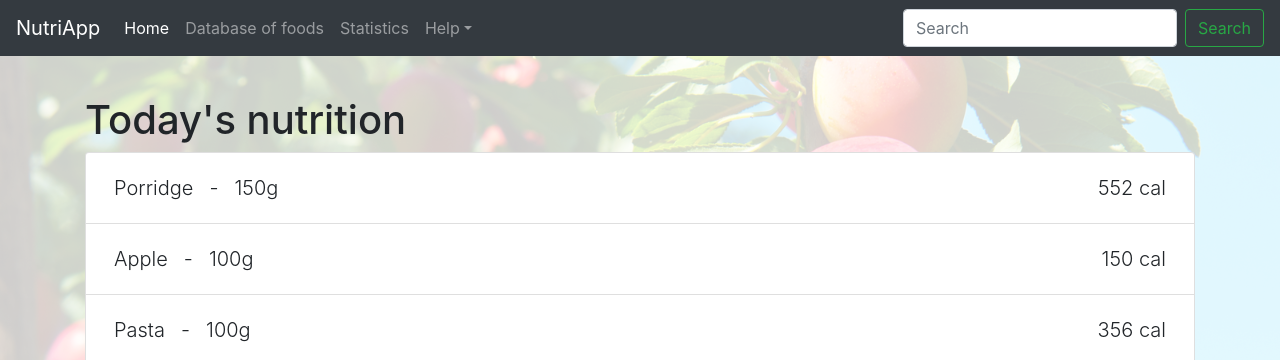
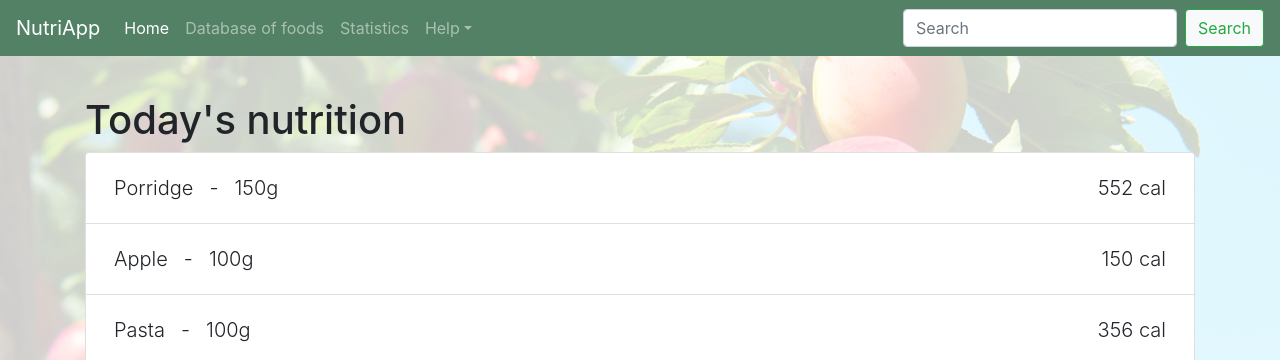
Before and after one commit to evmcodi/PracticalPythonData-CentricDevelopment-MilestoneProject3, a Flask app: page / in a window 1280 px wide. Shown: the top 360 px of the page. Run offline with Flask 2, Linux system fonts and the light colour scheme; some libraries are stand-ins or nearby versions.

Commit message:
feat: Change bootstrap theming to a green primary background.

```diff
--- a/static/css/style.css
+++ b/static/css/style.css
@@ -1,4 +1,8 @@
 body {
     /* Fix bootstrap navbar fixed-top covering up main content. */
     padding-top: 5rem;
-  }
+}
+
+.bg-primary {
+    background-color: #528165 !important;
+}
--- a/templates/base.html
+++ b/templates/base.html
@@ -25,7 +25,7 @@
 
 <body>
     <nav class="navbar navbar-default"></nav> <!-- Dummy nav bar -->
-    <nav class="navbar navbar-expand-md navbar-dark bg-dark fixed-top">
+    <nav class="navbar navbar-expand-md navbar-dark bg-primary fixed-top">
         <a class="navbar-brand" href="#">NutriApp</a>
         <button class="navbar-toggler" type="button" data-toggle="collapse" data-target="#navbarsExampleDefault"
             aria-controls="navbarsExampleDefault" aria-expanded="false" aria-label="Toggle navigation">
@@ -55,7 +55,7 @@
             </ul>
             <form class="form-inline my-2 my-lg-0">
                 <input class="form-control mr-sm-2" type="text" placeholder="Search" aria-label="Search">
-                <button class="btn btn-outline-success my-2 my-sm-0" type="submit">Search</button>
+                <button class="btn btn-outline-success bg-light my-2 my-sm-0" type="submit">Search</button>
             </form>
         </div>
     </nav>
```
